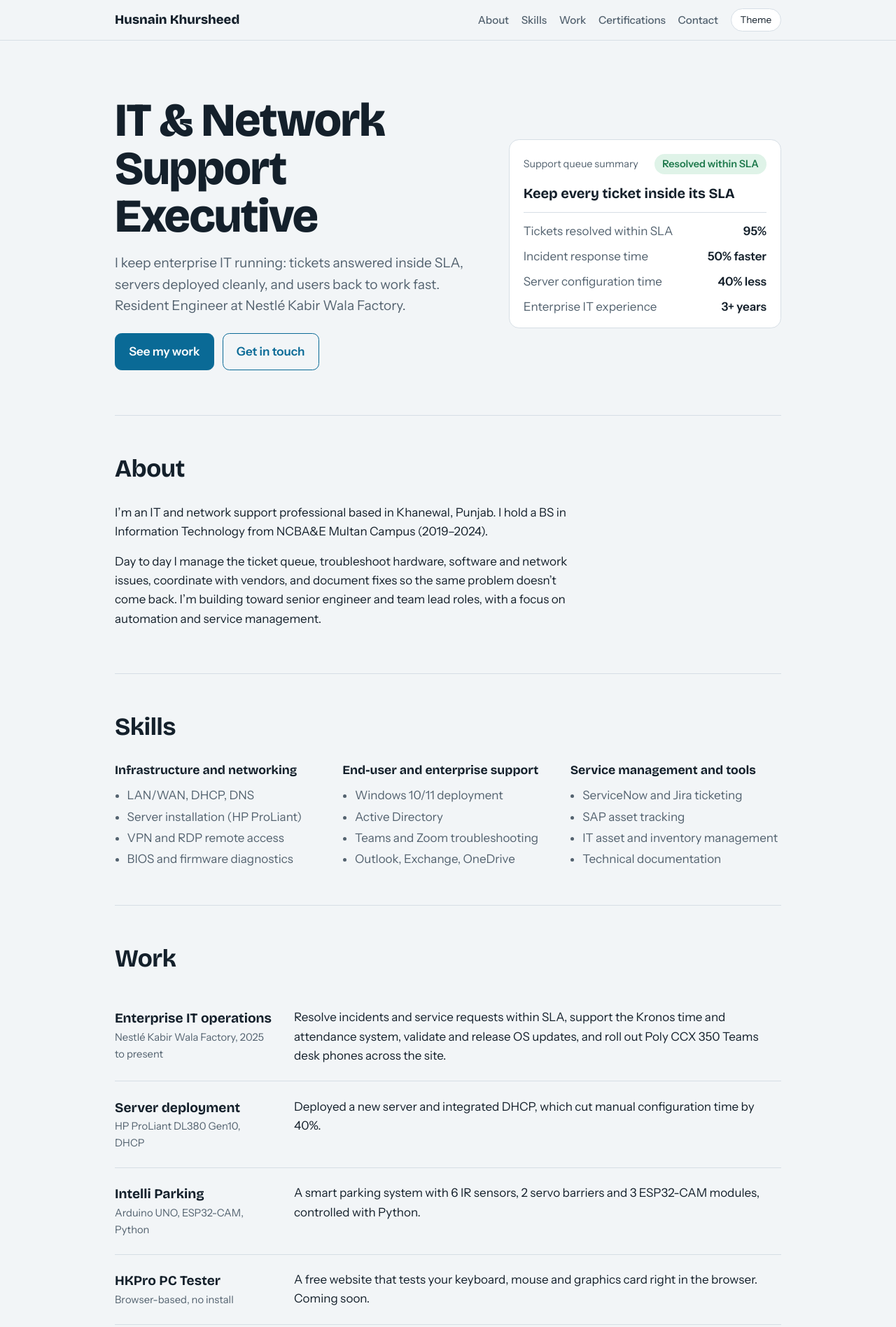
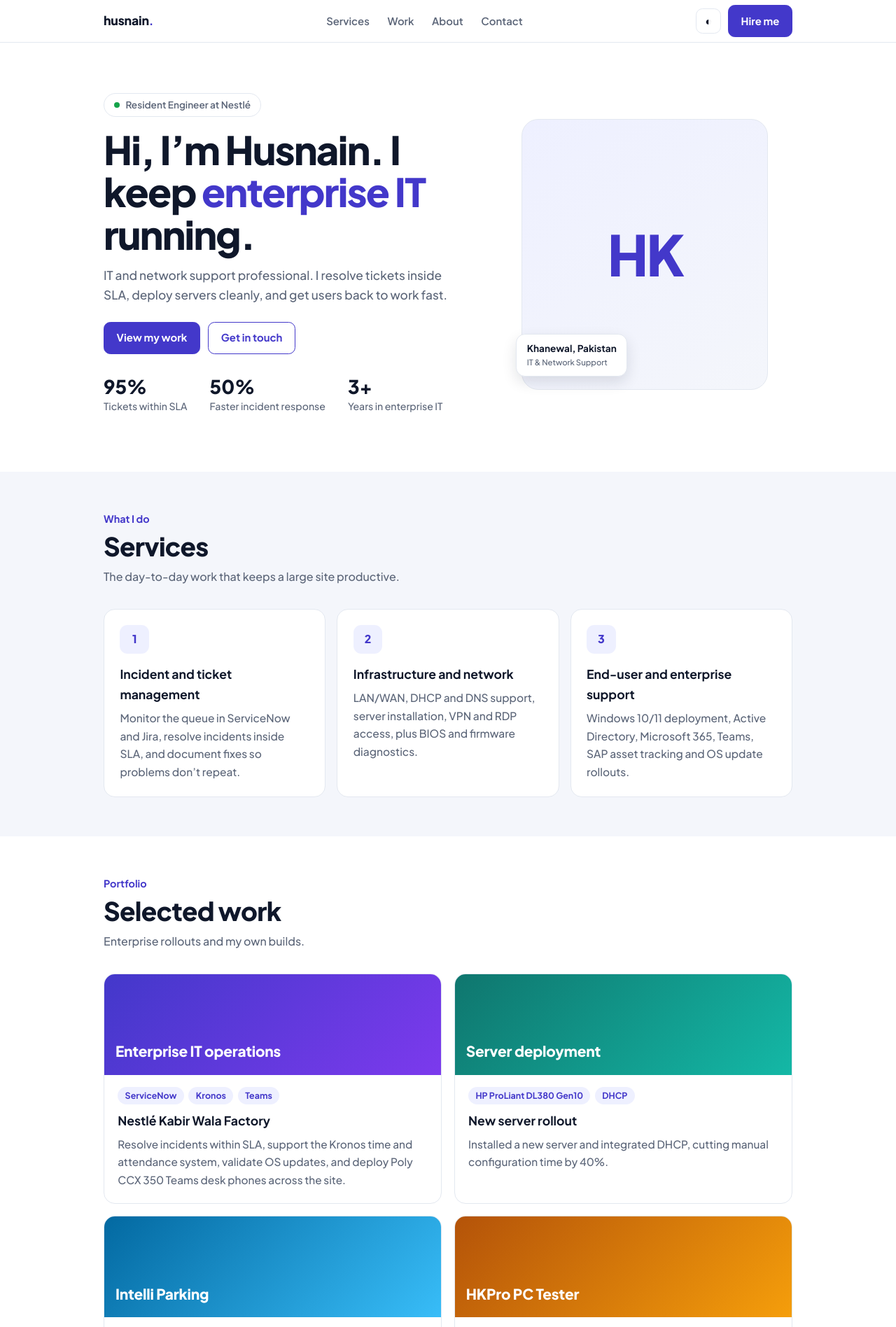
Before and after one commit to HKPROAIO/hkproaio.github.io, a plain HTML site: page index.html in a window 1280 px wide. Shown: the top 1896 px of the page at 70% size. Drawn offline with nearby package versions, Linux system fonts and the light colour scheme.

Commit message:
Add files via upload

```diff
--- a/index.html
+++ b/index.html
@@ -7,216 +7,273 @@
 <meta name="description" content="Portfolio of Husnain Khursheed, IT and network support professional in enterprise IT operations, Pakistan.">
 <link rel="preconnect" href="https://fonts.googleapis.com">
 <link rel="preconnect" href="https://fonts.gstatic.com" crossorigin>
-<link href="https://fonts.googleapis.com/css2?family=Bricolage+Grotesque:wght@500;700;800&family=Instrument+Sans:wght@400;500;600&display=swap" rel="stylesheet">
+<link href="https://fonts.googleapis.com/css2?family=Plus+Jakarta+Sans:wght@500;600;700;800&display=swap" rel="stylesheet">
 <style>
 :root{
-  --bg:#f2f5f7; --surface:#ffffff; --ink:#14202b; --muted:#53626f; --line:#d6dee5;
-  --accent:#0a6a96; --accent-ink:#ffffff; --ok:#1f7a4d; --ok-bg:#dff3e8;
-  --wip:#8a5a00; --wip-bg:#fbefd2;
-  --head:"Bricolage Grotesque","Segoe UI",Arial,sans-serif;
-  --body:"Instrument Sans","Segoe UI",Arial,sans-serif;
-}
-@media (prefers-color-scheme:dark){
-  :root:not([data-theme="light"]){
-    --bg:#0f1a23; --surface:#16242f; --ink:#e8eef3; --muted:#9db0bf; --line:#2a3b49;
-    --accent:#5cb8e4; --accent-ink:#06202e; --ok:#6fdca2; --ok-bg:#16382a;
-    --wip:#f0c36a; --wip-bg:#3a2e12;
-  }
+  --bg:#ffffff; --alt:#f4f6fb; --card:#ffffff; --ink:#0f172a; --muted:#5b6578; --line:#e3e8f0;
+  --accent:#4338ca; --accent-ink:#ffffff; --soft:#eef0ff;
+  --ok:#16a34a;
+  --font:"Plus Jakarta Sans","Segoe UI",Arial,sans-serif;
 }
 :root[data-theme="dark"]{
-  --bg:#0f1a23; --surface:#16242f; --ink:#e8eef3; --muted:#9db0bf; --line:#2a3b49;
-  --accent:#5cb8e4; --accent-ink:#06202e; --ok:#6fdca2; --ok-bg:#16382a;
-  --wip:#f0c36a; --wip-bg:#3a2e12;
+  --bg:#0b1220; --alt:#101a2c; --card:#141f33; --ink:#eaf0fa; --muted:#9aa9c0; --line:#243148;
+  --accent:#8b8cff; --accent-ink:#0b1220; --soft:#1b2748; --ok:#4ade80;
 }
 *{box-sizing:border-box}
-html{scroll-behavior:smooth}
-body{margin:0;background:var(--bg);color:var(--ink);font-family:var(--body);font-size:1.0625rem;line-height:1.6}
+html{scroll-behavior:smooth;scroll-padding-top:4.5rem}
+body{margin:0;background:var(--bg);color:var(--ink);font-family:var(--font);font-size:1rem;line-height:1.65}
 a{color:var(--accent)}
-:focus-visible{outline:3px solid var(--accent);outline-offset:3px;border-radius:4px}
-.wrap{max-width:62rem;margin:0 auto;padding:0 1.25rem}
+img{max-width:100%;display:block}
+:focus-visible{outline:3px solid var(--accent);outline-offset:3px;border-radius:6px}
+.wrap{max-width:64rem;margin:0 auto;padding:0 1.25rem}
 
-header.bar{position:sticky;top:0;z-index:5;background:var(--bg);border-bottom:1px solid var(--line)}
-.bar .wrap{display:flex;align-items:center;justify-content:space-between;gap:1rem;padding-top:.75rem;padding-bottom:.75rem}
-.brand{font-family:var(--head);font-weight:800;font-size:1.15rem;color:var(--ink);text-decoration:none}
-nav{display:flex;gap:1.1rem;flex-wrap:wrap;align-items:center}
-nav a{color:var(--muted);text-decoration:none;font-weight:500;font-size:.95rem}
-nav a:hover{color:var(--ink)}
-#theme{border:1px solid var(--line);background:var(--surface);color:var(--ink);border-radius:999px;padding:.3rem .8rem;font:inherit;font-size:.85rem;cursor:pointer}
-
-.hero{padding:3.5rem 0 3rem;display:grid;gap:2.25rem;grid-template-columns:1fr}
-@media(min-width:56rem){.hero{grid-template-columns:1.15fr .85fr;align-items:center;padding:5rem 0 4rem}}
-h1{font-family:var(--head);font-weight:800;font-size:clamp(2.4rem,7vw,4.2rem);line-height:1.02;margin:0 0 1rem;letter-spacing:-.02em}
-.lede{font-size:1.2rem;color:var(--muted);max-width:34rem;margin:0 0 1.5rem}
-.actions{display:flex;gap:.75rem;flex-wrap:wrap}
-.btn{display:inline-block;padding:.75rem 1.2rem;border-radius:.6rem;font-weight:600;text-decoration:none;border:1px solid var(--accent)}
+/* Header */
+header.top{position:sticky;top:0;z-index:20;background:color-mix(in srgb,var(--bg) 92%,transparent);backdrop-filter:blur(8px);border-bottom:1px solid var(--line)}
+.top .wrap{display:flex;align-items:center;justify-content:space-between;height:3.75rem}
+.brand{font-weight:800;font-size:1.1rem;color:var(--ink);text-decoration:none;letter-spacing:-.01em}
+.brand b{color:var(--accent)}
+.menu{display:none;gap:1.6rem;align-items:center}
+.menu a{color:var(--muted);text-decoration:none;font-weight:600;font-size:.93rem}
+.menu a:hover{color:var(--ink)}
+.right{display:flex;gap:.6rem;align-items:center}
+.btn{display:inline-block;padding:.6rem 1.1rem;border-radius:.6rem;font-weight:700;font-size:.93rem;text-decoration:none;border:1px solid var(--accent);cursor:pointer;font-family:inherit}
 .btn.primary{background:var(--accent);color:var(--accent-ink)}
 .btn.ghost{background:transparent;color:var(--accent)}
+.icon{width:2.3rem;height:2.3rem;border-radius:.6rem;border:1px solid var(--line);background:var(--card);color:var(--ink);cursor:pointer;font-size:1rem;display:grid;place-items:center;font-family:inherit}
+.mobile{display:none;border-bottom:1px solid var(--line);background:var(--bg)}
+.mobile.open{display:block}
+.mobile a{display:block;padding:.8rem 1.25rem;color:var(--ink);text-decoration:none;font-weight:600;border-top:1px solid var(--line)}
+@media(min-width:48rem){.menu{display:flex}.icon.burger{display:none}.mobile,.mobile.open{display:none}}
+@media(max-width:47.99rem){.hire{display:none}}
 
-.ticket{background:var(--surface);border:1px solid var(--line);border-radius:.9rem;padding:1.25rem 1.25rem 1rem}
-.ticket-head{display:flex;justify-content:space-between;align-items:center;gap:1rem;margin-bottom:.9rem;color:var(--muted);font-size:.9rem}
-.status{font-weight:600;padding:.2rem .7rem;border-radius:999px;background:var(--wip-bg);color:var(--wip);transition:background .5s,color .5s}
-.ticket.done .status{background:var(--ok-bg);color:var(--ok)}
-.ticket h2{font-family:var(--head);font-size:1.25rem;margin:0 0 .9rem;line-height:1.25}
-.ticket dl{margin:0;display:grid;grid-template-columns:1fr auto;row-gap:.55rem;border-top:1px solid var(--line);padding-top:.8rem}
-.ticket dt{color:var(--muted)}
-.ticket dd{margin:0;font-weight:600;text-align:right}
+/* Hero */
+.hero{padding:2.5rem 0 3rem;display:grid;gap:2.25rem;align-items:center}
+@media(min-width:56rem){.hero{grid-template-columns:1.1fr .9fr;padding:4.5rem 0 5rem;gap:3rem}}
+.badge{display:inline-flex;align-items:center;gap:.5rem;padding:.3rem .85rem;border:1px solid var(--line);border-radius:999px;background:var(--card);font-size:.85rem;font-weight:600;color:var(--muted)}
+.dot{width:.55rem;height:.55rem;border-radius:50%;background:var(--ok)}
+h1{font-size:clamp(2.1rem,7vw,3.5rem);line-height:1.08;letter-spacing:-.03em;margin:1rem 0 .9rem;font-weight:800}
+h1 span{color:var(--accent)}
+.lede{color:var(--muted);font-size:1.08rem;max-width:34rem;margin:0 0 1.5rem}
+.actions{display:flex;gap:.7rem;flex-wrap:wrap;margin-bottom:2rem}
+.stats{display:flex;gap:2rem;flex-wrap:wrap}
+.stats strong{display:block;font-size:1.7rem;line-height:1.1;font-weight:800}
+.stats span{color:var(--muted);font-size:.88rem}
+.photo{position:relative;max-width:22rem;margin:0 auto;width:100%}
+.frame{aspect-ratio:1/1.1;border-radius:1.5rem;background:linear-gradient(145deg,var(--soft),var(--alt));border:1px solid var(--line);overflow:hidden;display:grid;place-items:center}
+.frame img{width:100%;height:100%;object-fit:cover}
+.initials{display:none;font-size:5rem;font-weight:800;color:var(--accent);letter-spacing:-.04em}
+.tag{position:absolute;left:-.5rem;bottom:1.2rem;background:var(--card);border:1px solid var(--line);border-radius:.8rem;padding:.55rem .9rem;font-size:.85rem;font-weight:700;box-shadow:0 8px 20px rgba(15,23,42,.12)}
+.tag small{display:block;color:var(--muted);font-weight:500}
 
-section{padding:3rem 0;border-top:1px solid var(--line)}
-h2.sec{font-family:var(--head);font-size:clamp(1.6rem,4vw,2.2rem);margin:0 0 1.25rem;letter-spacing:-.01em}
-.prose{max-width:42rem}
-.prose p{margin:0 0 1rem}
+/* Sections */
+section.s{padding:3.5rem 0}
+section.alt{background:var(--alt)}
+.lab{color:var(--accent);font-weight:700;font-size:.9rem;margin:0 0 .35rem}
+h2{font-size:clamp(1.6rem,4.5vw,2.3rem);letter-spacing:-.02em;line-height:1.15;margin:0 0 .6rem;font-weight:800}
+.sub{color:var(--muted);max-width:36rem;margin:0 0 2rem}
 
-.skills{display:grid;gap:1.5rem;grid-template-columns:repeat(auto-fit,minmax(15rem,1fr))}
-.skills h3{font-family:var(--head);margin:0 0 .5rem;font-size:1.1rem}
-.skills ul{margin:0;padding-left:1.1rem;color:var(--muted)}
-.skills li{margin:.2rem 0}
+.grid3{display:grid;gap:1rem}
+@media(min-width:48rem){.grid3{grid-template-columns:repeat(3,1fr)}}
+.card{background:var(--card);border:1px solid var(--line);border-radius:1rem;padding:1.4rem}
+.card .ic{width:2.6rem;height:2.6rem;border-radius:.7rem;background:var(--soft);color:var(--accent);display:grid;place-items:center;font-weight:800;margin-bottom:.9rem}
+.card h3{margin:0 0 .4rem;font-size:1.1rem}
+.card p{margin:0;color:var(--muted);font-size:.97rem}
 
-.work{display:grid;gap:0}
-.work article{display:grid;gap:.4rem 2rem;padding:1.4rem 0;border-bottom:1px solid var(--line);grid-template-columns:1fr}
-@media(min-width:48rem){.work article{grid-template-columns:14rem 1fr}}
-.work h3{font-family:var(--head);margin:0;font-size:1.2rem}
-.work .tools{color:var(--muted);font-size:.92rem}
-.work p{margin:0}
+.projects{display:grid;gap:1.1rem}
+@media(min-width:48rem){.projects{grid-template-columns:repeat(2,1fr)}}
+.proj{background:var(--card);border:1px solid var(--line);border-radius:1rem;overflow:hidden;display:flex;flex-direction:column}
+.art{height:9rem;display:flex;align-items:flex-end;padding:1rem;color:#fff;font-weight:800;font-size:1.3rem;letter-spacing:-.01em}
+.a1{background:linear-gradient(135deg,#4338ca,#7c3aed)}
+.a2{background:linear-gradient(135deg,#0f766e,#14b8a6)}
+.a3{background:linear-gradient(135deg,#0369a1,#38bdf8)}
+.a4{background:linear-gradient(135deg,#b45309,#f59e0b)}
+.proj .body{padding:1.1rem 1.2rem 1.3rem}
+.tags{display:flex;gap:.4rem;flex-wrap:wrap;margin-bottom:.6rem}
+.tags span{background:var(--soft);color:var(--accent);border-radius:999px;padding:.12rem .65rem;font-size:.78rem;font-weight:700}
+.proj h3{margin:0 0 .35rem;font-size:1.1rem}
+.proj p{margin:0;color:var(--muted);font-size:.96rem}
 
-.certs{list-style:none;margin:0;padding:0;display:grid;gap:.75rem}
-.certs li{padding:.9rem 1.1rem;background:var(--surface);border:1px solid var(--line);border-left:4px solid var(--accent);border-radius:.4rem}
-.certs span{display:block;color:var(--muted);font-size:.92rem}
+.about{display:grid;gap:2rem}
+@media(min-width:56rem){.about{grid-template-columns:1fr 1fr;align-items:start}}
+.about p{color:var(--muted);margin:0 0 1rem}
+.stack{display:flex;gap:.45rem;flex-wrap:wrap;margin-top:.5rem}
+.stack span{border:1px solid var(--line);background:var(--card);border-radius:.6rem;padding:.3rem .75rem;font-size:.9rem;font-weight:600}
+.certs{list-style:none;margin:0;padding:0;display:grid;gap:.6rem}
+.certs li{background:var(--card);border:1px solid var(--line);border-left:4px solid var(--accent);border-radius:.6rem;padding:.75rem 1rem;font-weight:700}
+.certs small{display:block;color:var(--muted);font-weight:500}
 
-.contact a.big{font-family:var(--head);font-size:clamp(1.2rem,4vw,1.8rem);font-weight:700;word-break:break-all}
-.contact p{margin:.4rem 0}
-footer{padding:2rem 0 3rem;border-top:1px solid var(--line);color:var(--muted);font-size:.92rem}
-@media(prefers-reduced-motion:reduce){html{scroll-behavior:auto}.status{transition:none}}
+/* Contact */
+.contact{display:grid;gap:2rem}
+@media(min-width:56rem){.contact{grid-template-columns:.9fr 1.1fr}}
+.links{display:grid;gap:.5rem;margin-top:1rem}
+.links a{font-weight:700;word-break:break-all}
+form{display:grid;gap:.9rem;background:var(--card);border:1px solid var(--line);border-radius:1rem;padding:1.3rem}
+label{display:grid;gap:.3rem;font-weight:600;font-size:.9rem}
+input,textarea{font:inherit;font-weight:400;color:var(--ink);background:var(--bg);border:1px solid var(--line);border-radius:.6rem;padding:.65rem .8rem;width:100%}
+textarea{min-height:7rem;resize:vertical}
+footer{padding:1.6rem 0 2.4rem;border-top:1px solid var(--line);color:var(--muted);font-size:.9rem}
+@media(prefers-reduced-motion:reduce){html{scroll-behavior:auto}}
 </style>
 </head>
 <body>
-<header class="bar">
+
+<header class="top">
   <div class="wrap">
-    <a class="brand" href="#top">Husnain Khursheed</a>
-    <nav aria-label="Main">
+    <a class="brand" href="#hero">husnain<b>.</b></a>
+    <nav class="menu" aria-label="Main">
+      <a href="#services">Services</a>
+      <a href="#work">Work</a>
       <a href="#about">About</a>
-      <a href="#skills">Skills</a>
+      <a href="#contact">Contact</a>
+    </nav>
+    <div class="right">
+      <button class="icon" id="theme" type="button" aria-label="Switch light or dark theme">&#9680;</button>
+      <a class="btn primary hire" href="#contact">Hire me</a>
+      <button class="icon burger" id="burger" type="button" aria-label="Open menu" aria-expanded="false">&#9776;</button>
+    </div>
+  </div>
+  <nav class="mobile" id="mobile" aria-label="Mobile">
+    <a href="#services">Services</a>
     <a href="#work">Work</a>
-      <a href="#certifications">Certifications</a>
+    <a href="#about">About</a>
     <a href="#contact">Contact</a>
-      <button id="theme" type="button" aria-label="Switch between light and dark theme">Theme</button>
   </nav>
-  </div>
 </header>
 
-<main id="top">
-  <div class="wrap">
+<main>
+  <div class="wrap" id="hero">
     <div class="hero">
       <div>
-        <h1>IT &amp; Network Support Executive</h1>
-        <p class="lede">I keep enterprise IT running: tickets answered inside SLA, servers deployed cleanly, and users back to work fast. Resident Engineer at Nestlé Kabir Wala Factory.</p>
+        <span class="badge"><i class="dot"></i>Resident Engineer at Nestlé</span>
+        <h1>Hi, I’m Husnain. I keep <span>enterprise IT</span> running.</h1>
+        <p class="lede">IT and network support professional. I resolve tickets inside SLA, deploy servers cleanly, and get users back to work fast.</p>
         <div class="actions">
-          <a class="btn primary" href="#work">See my work</a>
+          <a class="btn primary" href="#work">View my work</a>
           <a class="btn ghost" href="#contact">Get in touch</a>
+        </div>
+        <div class="stats">
+          <div><strong>95%</strong><span>Tickets within SLA</span></div>
+          <div><strong>50%</strong><span>Faster incident response</span></div>
+          <div><strong>3+</strong><span>Years in enterprise IT</span></div>
+        </div>
+      </div>
+      <div class="photo">
+        <div class="frame">
+          <img src="profile.jpg" alt="Husnain Khursheed" onerror="this.style.display='none';this.nextElementSibling.style.display='block'">
+          <span class="initials" aria-hidden="true">HK</span>
+        </div>
+        <div class="tag">Khanewal, Pakistan<small>IT &amp; Network Support</small></div>
+      </div>
     </div>
   </div>
 
-      <aside class="ticket" id="ticket" aria-label="Summary of results">
-        <div class="ticket-head">
-          <span>Support queue summary</span>
-          <span class="status" id="status">In progress</span>
-        </div>
-        <h2>Keep every ticket inside its SLA</h2>
-        <dl>
-          <dt>Tickets resolved within SLA</dt><dd>95%</dd>
-          <dt>Incident response time</dt><dd>50% faster</dd>
-          <dt>Server configuration time</dt><dd>40% less</dd>
-          <dt>Enterprise IT experience</dt><dd>3+ years</dd>
-        </dl>
-      </aside>
-    </div>
-  </div>
-
+  <section class="s alt" id="services">
     <div class="wrap">
-    <section id="about">
-      <h2 class="sec">About</h2>
-      <div class="prose">
-        <p>I’m an IT and network support professional based in Khanewal, Punjab. I hold a BS in Information Technology from NCBA&amp;E Multan Campus (2019–2024).</p>
-        <p>Day to day I manage the ticket queue, troubleshoot hardware, software and network issues, coordinate with vendors, and document fixes so the same problem doesn’t come back. I’m building toward senior engineer and team lead roles, with a focus on automation and service management.</p>
-      </div>
-    </section>
-
-    <section id="skills">
-      <h2 class="sec">Skills</h2>
-      <div class="skills">
-        <div>
-          <h3>Infrastructure and networking</h3>
-          <ul><li>LAN/WAN, DHCP, DNS</li><li>Server installation (HP ProLiant)</li><li>VPN and RDP remote access</li><li>BIOS and firmware diagnostics</li></ul>
-        </div>
-        <div>
-          <h3>End-user and enterprise support</h3>
-          <ul><li>Windows 10/11 deployment</li><li>Active Directory</li><li>Teams and Zoom troubleshooting</li><li>Outlook, Exchange, OneDrive</li></ul>
-        </div>
-        <div>
-          <h3>Service management and tools</h3>
-          <ul><li>ServiceNow and Jira ticketing</li><li>SAP asset tracking</li><li>IT asset and inventory management</li><li>Technical documentation</li></ul>
+      <p class="lab">What I do</p>
+      <h2>Services</h2>
+      <p class="sub">The day-to-day work that keeps a large site productive.</p>
+      <div class="grid3">
+        <div class="card"><div class="ic">1</div><h3>Incident and ticket management</h3><p>Monitor the queue in ServiceNow and Jira, resolve incidents inside SLA, and document fixes so problems don’t repeat.</p></div>
+        <div class="card"><div class="ic">2</div><h3>Infrastructure and network</h3><p>LAN/WAN, DHCP and DNS support, server installation, VPN and RDP access, plus BIOS and firmware diagnostics.</p></div>
+        <div class="card"><div class="ic">3</div><h3>End-user and enterprise support</h3><p>Windows 10/11 deployment, Active Directory, Microsoft 365, Teams, SAP asset tracking and OS update rollouts.</p></div>
       </div>
     </div>
   </section>
 
-    <section id="work">
-      <h2 class="sec">Work</h2>
-      <div class="work">
-        <article>
-          <div><h3>Enterprise IT operations</h3><div class="tools">Nestlé Kabir Wala Factory, 2025 to present</div></div>
-          <p>Resolve incidents and service requests within SLA, support the Kronos time and attendance system, validate and release OS updates, and roll out Poly CCX 350 Teams desk phones across the site.</p>
-        </article>
-        <article>
-          <div><h3>Server deployment</h3><div class="tools">HP ProLiant DL380 Gen10, DHCP</div></div>
-          <p>Deployed a new server and integrated DHCP, which cut manual configuration time by 40%.</p>
-        </article>
-        <article>
-          <div><h3>Intelli Parking</h3><div class="tools">Arduino UNO, ESP32-CAM, Python</div></div>
-          <p>A smart parking system with 6 IR sensors, 2 servo barriers and 3 ESP32-CAM modules, controlled with Python.</p>
-        </article>
-        <article>
-          <div><h3>HKPro PC Tester</h3><div class="tools">Browser-based, no install</div></div>
-          <p>A free website that tests your keyboard, mouse and graphics card right in the browser. Coming soon.</p>
-        </article>
+  <section class="s" id="work">
+    <div class="wrap">
+      <p class="lab">Portfolio</p>
+      <h2>Selected work</h2>
+      <p class="sub">Enterprise rollouts and my own builds.</p>
+      <div class="projects">
+        <article class="proj"><div class="art a1">Enterprise IT operations</div>
+          <div class="body"><div class="tags"><span>ServiceNow</span><span>Kronos</span><span>Teams</span></div>
+          <h3>Nestlé Kabir Wala Factory</h3>
+          <p>Resolve incidents within SLA, support the Kronos time and attendance system, validate OS updates, and deploy Poly CCX 350 Teams desk phones across the site.</p></div></article>
+        <article class="proj"><div class="art a2">Server deployment</div>
+          <div class="body"><div class="tags"><span>HP ProLiant DL380 Gen10</span><span>DHCP</span></div>
+          <h3>New server rollout</h3>
+          <p>Installed a new server and integrated DHCP, cutting manual configuration time by 40%.</p></div></article>
+        <article class="proj"><div class="art a3">Intelli Parking</div>
+          <div class="body"><div class="tags"><span>Arduino</span><span>ESP32-CAM</span><span>Python</span></div>
+          <h3>Smart parking system</h3>
+          <p>Six IR sensors, two servo barriers and three ESP32-CAM modules, controlled with Python.</p></div></article>
+        <article class="proj"><div class="art a4">HKPro PC Tester</div>
+          <div class="body"><div class="tags"><span>Browser-based</span><span>Free</span></div>
+          <h3>Hardware test website</h3>
+          <p>Tests your keyboard, mouse and graphics card right in the browser. Coming soon.</p></div></article>
+      </div>
     </div>
   </section>
 
-    <section id="certifications">
-      <h2 class="sec">Certifications</h2>
+  <section class="s alt" id="about">
+    <div class="wrap about">
+      <div>
+        <p class="lab">About me</p>
+        <h2>A bit about who I am</h2>
+        <p>I’m an IT and network support professional based in Khanewal, Punjab, with a BS in Information Technology from NCBA&amp;E Multan Campus (2019–2024).</p>
+        <p>I like work that is measurable: tickets closed inside SLA, response times cut, configurations automated. I’m building toward senior engineer and team lead roles, with a focus on automation and service management.</p>
+        <p><strong>Tools and platforms</strong></p>
+        <div class="stack"><span>Windows 10/11</span><span>Active Directory</span><span>Microsoft 365</span><span>ServiceNow</span><span>Jira</span><span>SAP</span><span>VPN / RDP</span><span>DHCP / DNS</span></div>
+      </div>
+      <div>
+        <p class="lab">Credentials</p>
+        <h2>Certifications</h2>
         <ul class="certs">
-        <li>HP LIFE Foundation<span>Digital Business, Data Analytics, Agile Project Management (2025)</span></li>
+          <li>HP LIFE Foundation<small>Digital Business, Data Analytics, Agile Project Management (2025)</small></li>
           <li>Government-approved IT Support Certification</li>
           <li>Prompt Engineering</li>
           <li>Generative AI Mastermind</li>
         </ul>
+      </div>
+    </div>
   </section>
 
-    <section id="contact" class="contact">
-      <h2 class="sec">Contact</h2>
-      <p><a class="big" href="mailto:husnain.khursheed@hotmail.com">husnain.khursheed@hotmail.com</a></p>
-      <p>Phone and WhatsApp: <a href="tel:+923060149849">+92 306 0149849</a></p>
-      <p>Khanewal, Punjab, Pakistan</p>
+  <section class="s" id="contact">
+    <div class="wrap contact">
+      <div>
+        <p class="lab">Get in touch</p>
+        <h2>Let’s work together</h2>
+        <p class="sub">Open to IT support, infrastructure and service management roles. Send a message and I’ll reply by email.</p>
+        <div class="links">
+          <a href="mailto:husnain.khursheed@hotmail.com">husnain.khursheed@hotmail.com</a>
+          <a href="tel:+923060149849">+92 306 0149849 (phone and WhatsApp)</a>
+        </div>
+      </div>
+      <form id="form">
+        <label>Name<input name="name" required autocomplete="name"></label>
+        <label>Email<input name="email" type="email" required autocomplete="email"></label>
+        <label>Subject<input name="subject"></label>
+        <label>Message<textarea name="message" required></textarea></label>
+        <button class="btn primary" type="submit">Send message</button>
+      </form>
+    </div>
   </section>
-  </div>
 </main>
 
 <footer>
-  <div class="wrap">© <span id="year">2026</span> Husnain Khursheed</div>
+  <div class="wrap">© <span id="year">2026</span> Husnain Khursheed. All rights reserved.</div>
 </footer>
 
 <script>
 (function(){
-  var ticket=document.getElementById('ticket'), status=document.getElementById('status');
-  var reduce=window.matchMedia('(prefers-reduced-motion: reduce)').matches;
-  function resolve(){ticket.classList.add('done');status.textContent='Resolved within SLA';}
-  if(reduce){resolve();}else{setTimeout(resolve,1400);}
-
+  var root=document.documentElement;
+  document.getElementById('theme').addEventListener('click',function(){
+    root.setAttribute('data-theme',root.getAttribute('data-theme')==='dark'?'light':'dark');
+  });
+  var burger=document.getElementById('burger'), mobile=document.getElementById('mobile');
+  burger.addEventListener('click',function(){
+    var open=mobile.classList.toggle('open');
+    burger.setAttribute('aria-expanded',open);
+  });
+  mobile.addEventListener('click',function(e){if(e.target.tagName==='A'){mobile.classList.remove('open');burger.setAttribute('aria-expanded','false');}});
   document.getElementById('year').textContent=new Date().getFullYear();
-
-  var root=document.documentElement, btn=document.getElementById('theme');
-  var dark=window.matchMedia('(prefers-color-scheme: dark)').matches;
-  btn.addEventListener('click',function(){
-    dark=!dark;
-    root.setAttribute('data-theme',dark?'dark':'light');
+  document.getElementById('form').addEventListener('submit',function(e){
+    e.preventDefault();
+    var f=e.target;
+    var subject=f.subject.value||('Portfolio message from '+f.name.value);
+    var body='Name: '+f.name.value+'\nEmail: '+f.email.value+'\n\n'+f.message.value;
+    window.location.href='mailto:husnain.khursheed@hotmail.com?subject='+encodeURIComponent(subject)+'&body='+encodeURIComponent(body);
   });
 })();
 </script>
```
Lines whose indentation alone changed are shown as unchanged.
